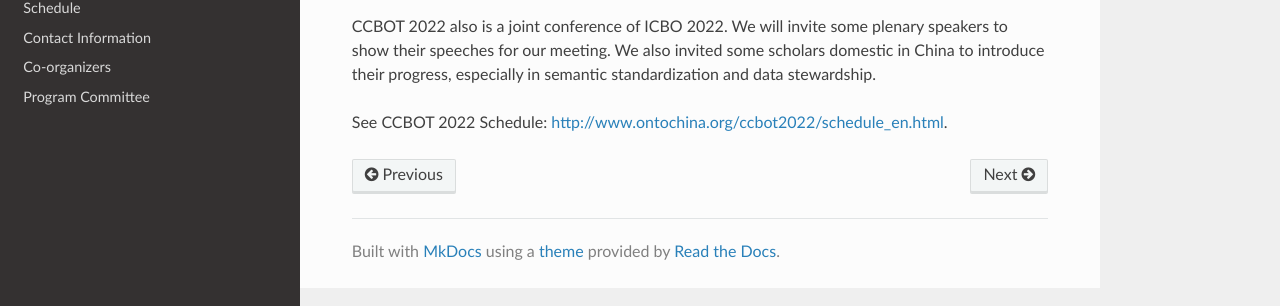
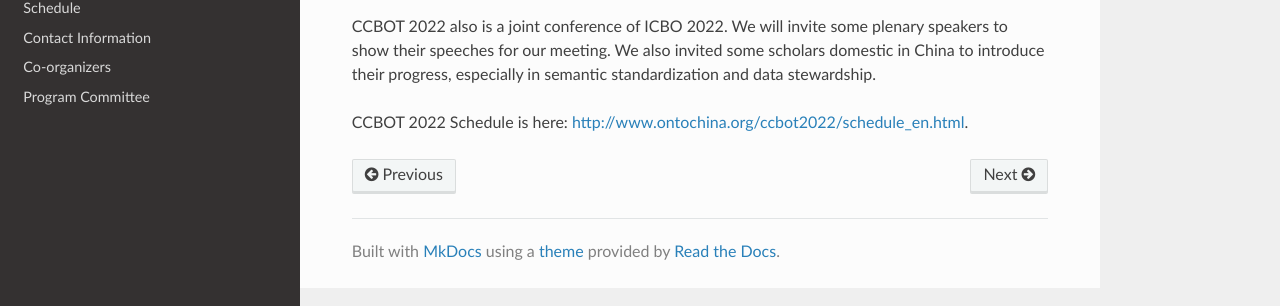
Before and after one commit to johnbeve/BFO-Organization, an MkDocs documentation site: the page built from docs/ccbot2022.md, in a window 1280 px wide. Shown: the part 521-827 px from the top of the page. Built offline with MkDocs 1.6.1, drawn with Linux system fonts in a browser that asks for light colours; nearby versions of some CDN libraries.

Commit message:
Update ccbot2022.md

```diff
--- a/docs/ccbot2022.md
+++ b/docs/ccbot2022.md
@@ -10,4 +10,4 @@ CCBOT 2022 will be held on Sep 28-29, 2022 in Beijing. The conference will be ho
 
 CCBOT 2022 also is a joint conference of ICBO 2022. We will invite some plenary speakers to show their speeches for our meeting. We also invited some scholars domestic in China to introduce their progress, especially in semantic standardization and data stewardship.
 
-See CCBOT 2022 Schedule: [http://www.ontochina.org/ccbot2022/schedule_en.html](http://www.ontochina.org/ccbot2022/schedule_en.html).
+CCBOT 2022 Schedule is here: [http://www.ontochina.org/ccbot2022/schedule_en.html](http://www.ontochina.org/ccbot2022/schedule_en.html).
```
